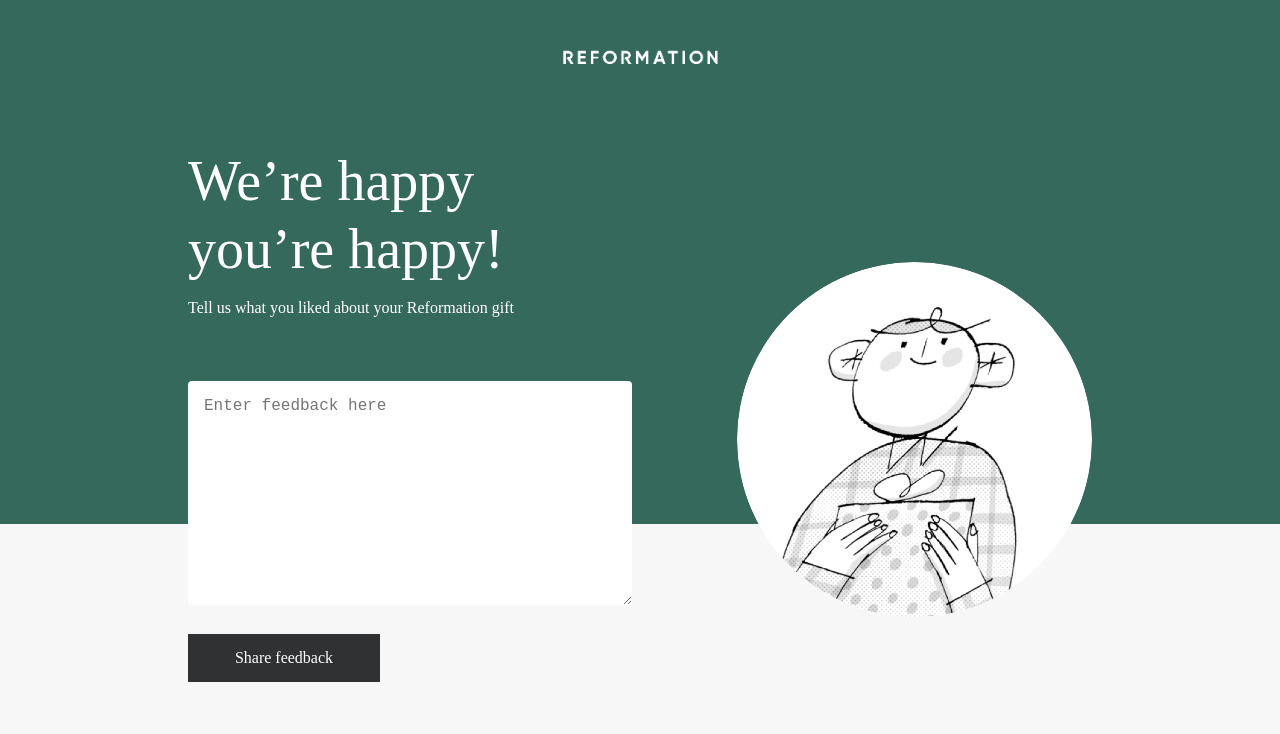
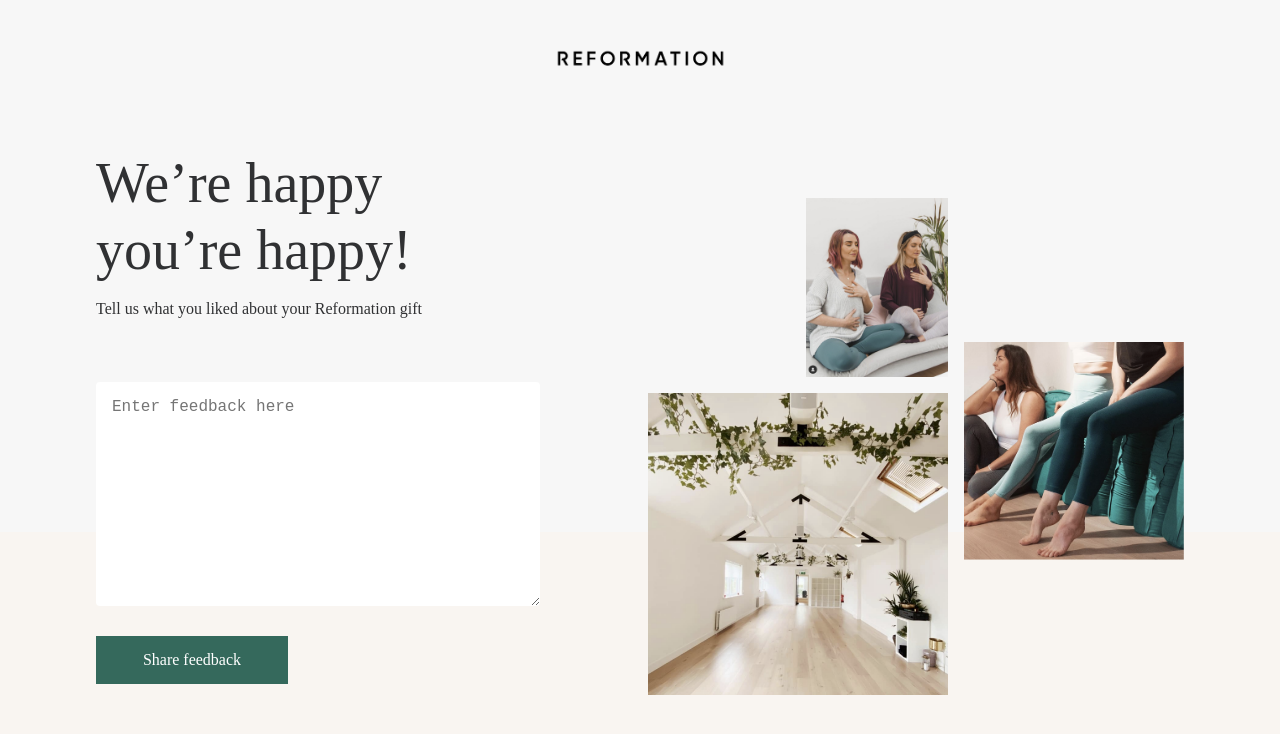
Before and after one commit to andrew-andopen/reformation, a plain HTML site: page index.html in a window 1280 px wide. Drawn offline with Linux system fonts and the light colour scheme; a web font is replaced by a local one.

Commit message:
new branch

```diff
--- a/index.html
+++ b/index.html
@@ -13,7 +13,7 @@
     </head>
     <body>
 
-        <header><img src="assets/logo-white.png"></header>
+        <header><img src="assets/reformation-logo.png"></header>
 
 
         <div class="container">
@@ -57,7 +57,13 @@
             </section>
 
             <section class="illo">
-                <img src="assets/illo.png">
+                <div class="grid-left">
+                    <img class="couple" src="assets/couple.png">
+                    <img class="studio" src="assets/studio.png">
+                </div>
+                <div class="grid-right">
+                    <img class="group" src="assets/group.png">
+                </div>
             </section>
 
         </div>
--- a/styles.css
+++ b/styles.css
@@ -10,9 +10,9 @@
 
 body {
  -webkit-font-smoothing: antialiased;
-color:#ffffff;
+color:#303133;
 min-height:100vh;
-background: linear-gradient(to bottom, #35695C 60%, #F7F7F7 40%);
+background: linear-gradient(to bottom, #F7F7F7 60%, #F9F5F1 40%);
 background-repeat:no-repeat;
 }
 
@@ -70,7 +70,7 @@ header
 }
 
 header img{
-    max-width:10em;
+    max-width:12em;
 }
 
 .container{
@@ -83,7 +83,7 @@ header img{
 }
 
 .content{
-    grid-column: 2/7;
+    grid-column: 1/6;
 
     margin-top:5em;
 }
@@ -101,7 +101,7 @@ input.lname{
 
 
 a.button{
-    background-color: #303133;
+    background-color: #35695C;
     display:inline-block;
     width:12em;
     height:3em;
@@ -112,21 +112,50 @@ a.button{
 }
 
 a.button:hover{
-    background-color:#35695C;
+    background-color:#303133;
     border: 1px solid #F7F7F7;
 }
 
 .illo{
-    grid-column: 7/12;
-    margin-top:8em;
-    display:flex;
-    align-items:center;
-    justify-content:flex-end;
+    grid-column: 7/13;
+    /* width:110%; */
+    /* justify-self: flex-end; */
+
+    display: flex;
+}
+
+.grid-left,
+.grid-right{
+    display:grid;
+    grid-template-columns: repeat(2, 1fr);
+    grid-gap:1em;
+}
+
+.grid-right{
+    margin-left:1em;
 }
 
 .illo img{
-    width:80%;
-    border-radius:80%;
+    width:100%;
+}
+
+/* .illo img.couple{
+    width:130%;
+} */
+
+.couple{
+    grid-column: 2/3;
+    align-self: flex-end;
+    justify-self:flex-end;
+}
+
+.studio{
+    grid-column: span 2;
+}
+
+.group{
+    grid-column: span 2;
+    margin-top:9em;
 }
 
 .social{
```
Also changed, not shown: assets/couple.png (added), assets/group.png (added), assets/reformation-logo.png (added), assets/studio.png (added).
